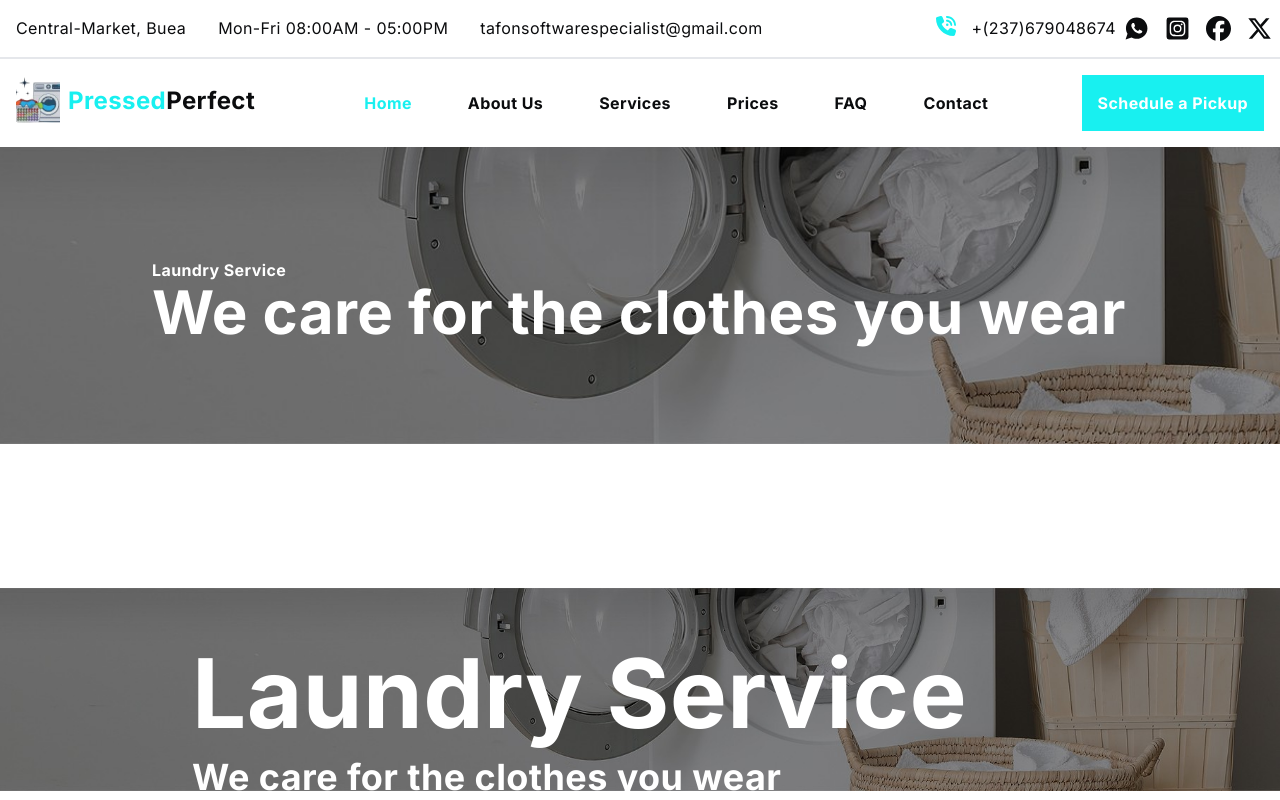
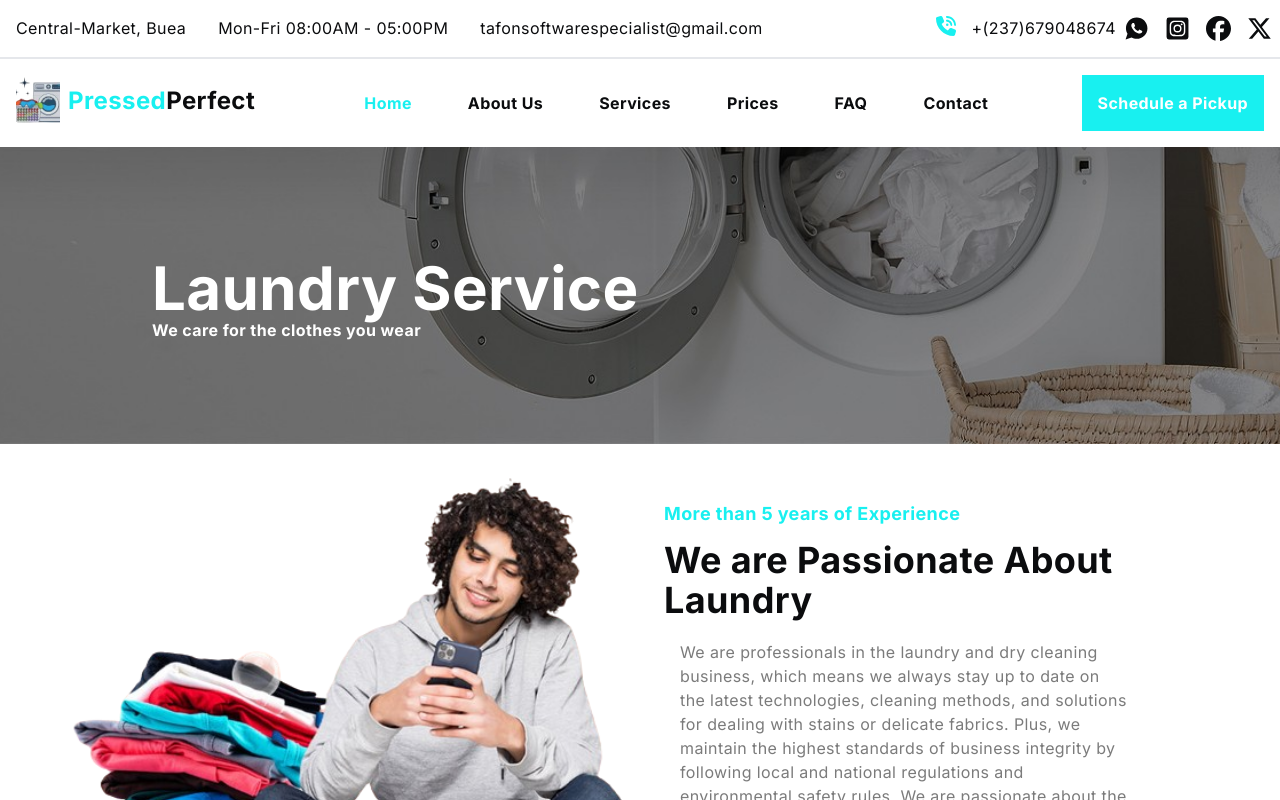
Before and after one commit to tafonhubertnwana/pressedLaundry, a Next.js app: page / in a window 1280 px wide. Shown: the top 800 px of the page. Built offline with nearby package versions, Linux system fonts and the light colour scheme.

Commit message:
debugging

```diff
--- a/app/page.tsx
+++ b/app/page.tsx
@@ -59,17 +59,11 @@ export default function Home() {
     }}
   ></div>
   <div className="absolute top-[20%] left-[15%] md:top-[30%] md:left-[10%] p-4 md:p-6">
-    <h3 className="text-white text-sm md:text-base">Laundry Service</h3>
-    <h5 className="text-white text-2xl md:text-6xl font-bold">We care for the clothes you wear</h5>
+    <h3 className="text-white ">Laundry Service</h3>
+    <h5 className="text-white text-sm md:text-base font-bold">We care for the clothes you wear</h5>
   </div>
 </div>
-        <div className='relative mt-20 lg:mt-36'>
-          <Image src={banner} alt='banner' className='lg:w-full '/>
-          <div className='absolute top-[20%] left-[15%]'>
-            <h1 className='text-white py-4'>Laundry Service</h1>
-            <h5 className='text-white'>We care for the clothes you wear</h5>
-          </div>
-        </div>
+
         <div className="container m-auto">
           <div className="grid lg:grid-cols-2 gap-0 mb-[5%] mt-8">
             <div className='relative'>
```
